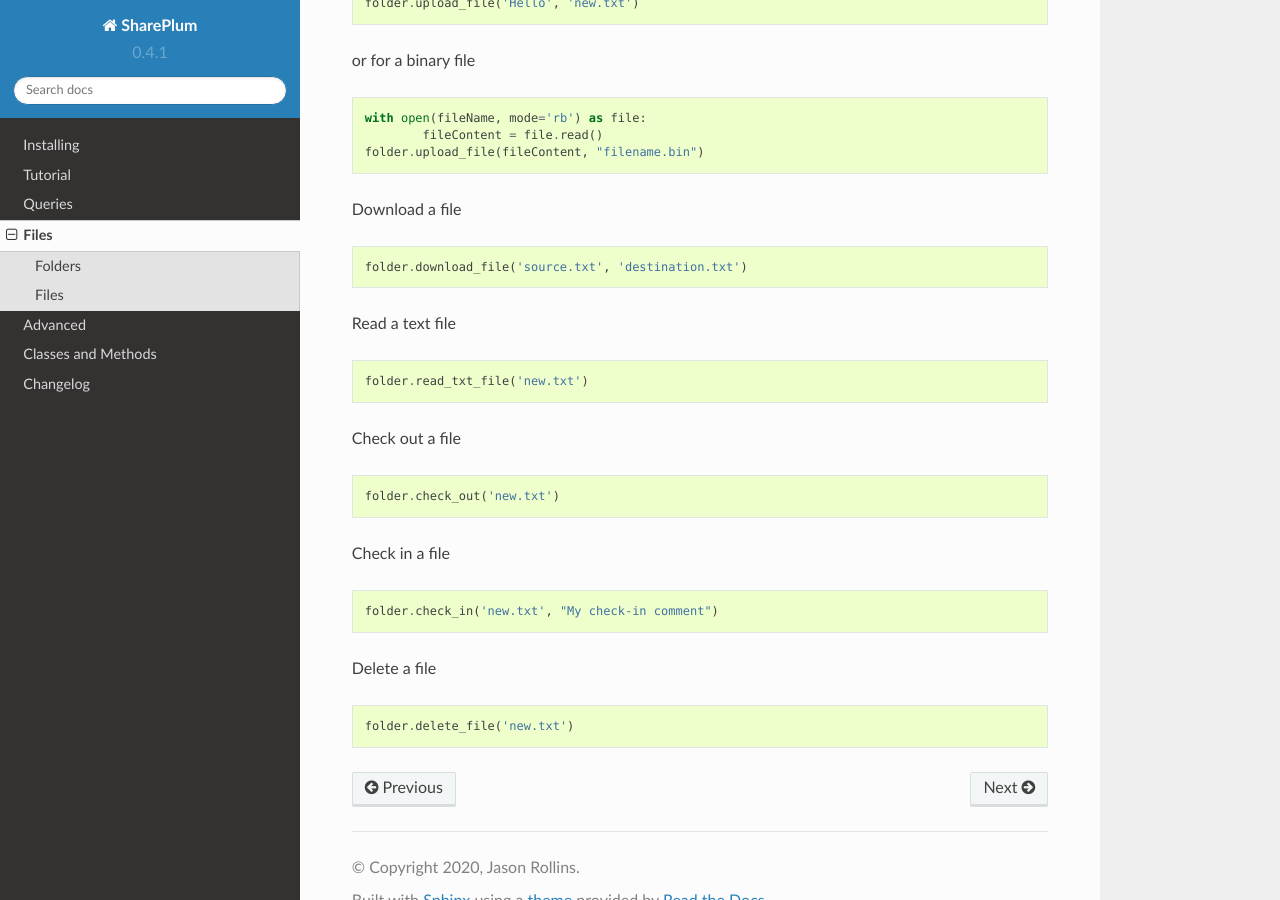
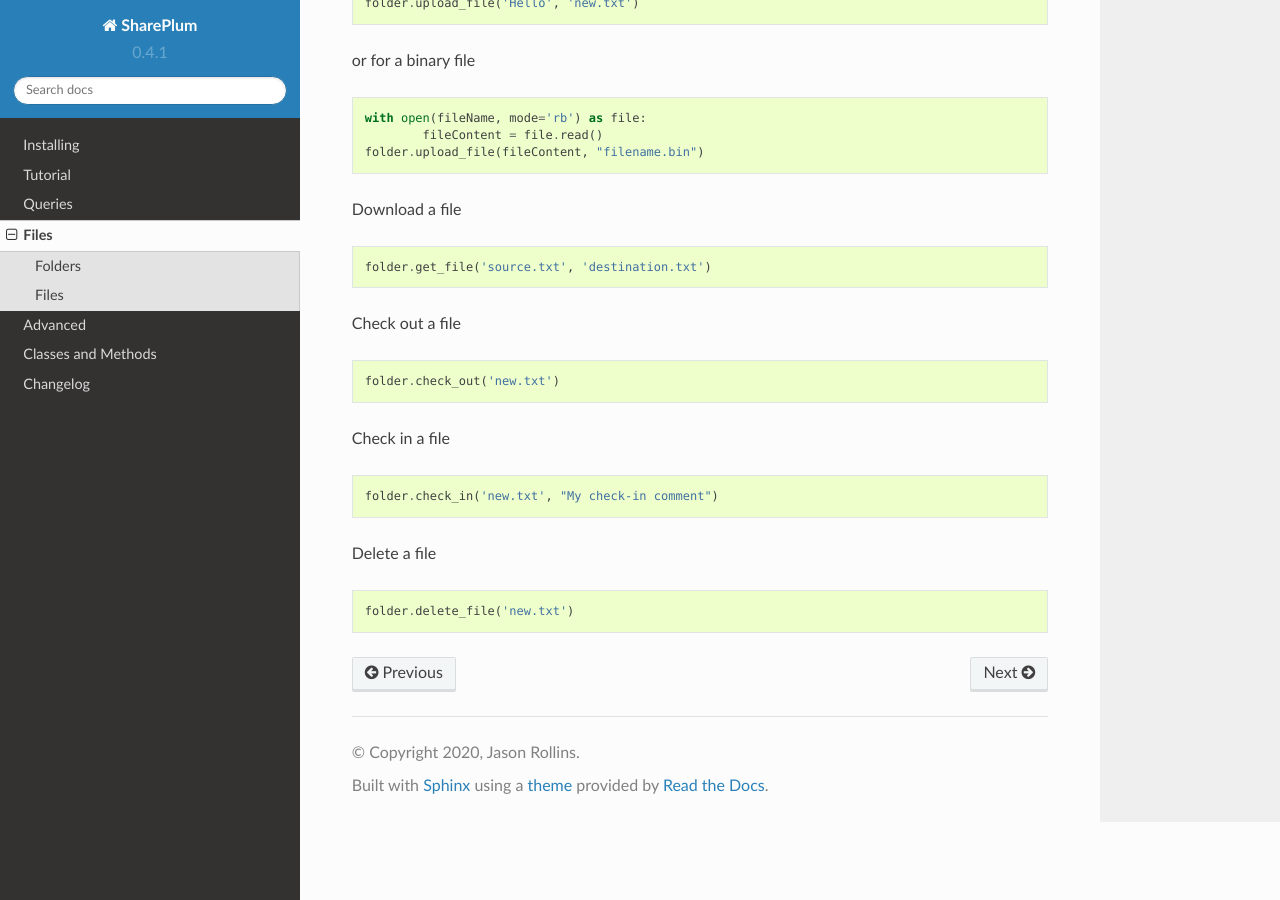
Before and after one commit to jasonrollins/shareplum, a Sphinx documentation site: the page built from docs/files.rst, in a window 1280 px wide and 900 px high, scrolled down 639 px. Built offline with Sphinx 7.4.7 and the Read the Docs theme 2.0.0, drawn with Linux system fonts in a browser that asks for light colours.

Commit message:
0.5.0 Stabalize Files

```diff
--- a/README.rst
+++ b/README.rst
@@ -43,7 +43,7 @@ Access REST API
     site = Site('https://abc.sharepoint.com/sites/MySharePointSite/', version=Version.v2016, authcookie=authcookie)
     folder = site.Folder('Shared Documents/This Folder')
     folder.upload_file('Hello', 'new.txt')
-    folder.read_txt_file('new.txt')
+    folder.get_file('new.txt')
     folder.check_out('new.txt')
     folder.check_in('new.txt', "My check-in comment")
     folder.delete_file('new.txt')
--- a/docs/files.rst
+++ b/docs/files.rst
@@ -28,11 +28,7 @@ or for a binary file ::
 
 Download a file ::
 
-    folder.download_file('source.txt', 'destination.txt')
-
-Read a text file ::
-
-    folder.read_txt_file('new.txt')
+    folder.get_file('source.txt', 'destination.txt')
 
 Check out a file ::
 
--- a/shareplum/version.py
+++ b/shareplum/version.py
@@ -1 +1 @@
-__version__ = "0.4.6"
+__version__ = "0.5.0"
```
